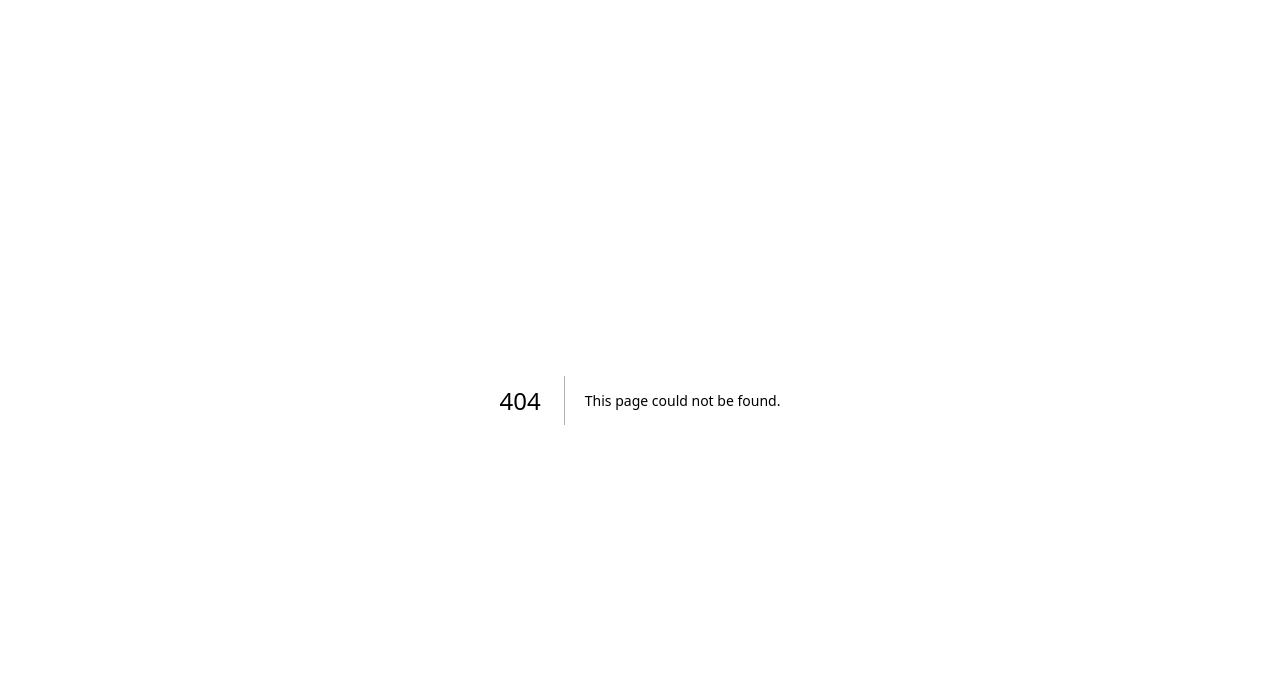
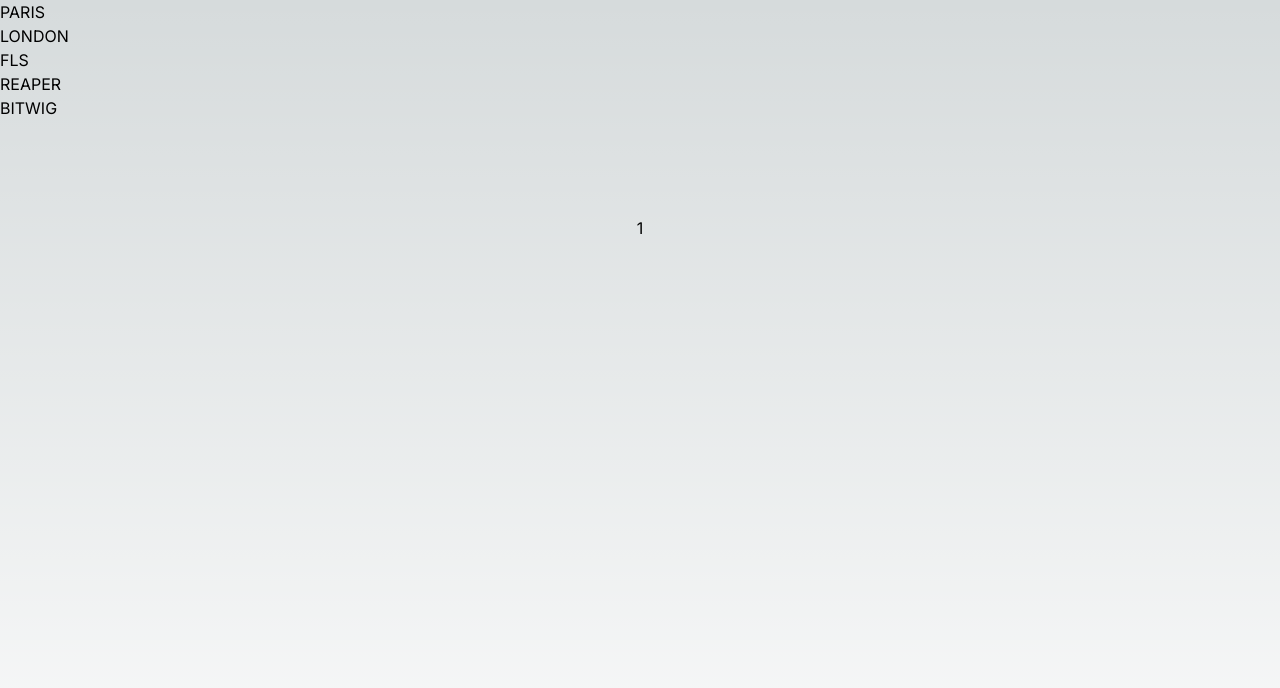
Before and after one commit to mrdeangray/nextjs-practice01, a Next.js app: page /blog/1 in a window 1280 px wide. Before the commit this address had no page. Shown: the top 688 px of the page. Built offline with nearby package versions, Linux system fonts and the light colour scheme.

Commit message:
added daws

```diff
--- /dev/null
+++ b/src/app/blog/[blogId]/page.tsx
@@ -0,0 +1,9 @@
+import Image from "next/image";
+
+export default function Blog({ params }: { params: { blogId: string } }) {
+    return (
+        <main className="flex min-h-screen flex-col items-center justify-between p-24">
+            <h1>{params.blogId}</h1>
+        </main>
+    );
+}
--- /dev/null
+++ b/src/app/city/[cityId]/page.tsx
@@ -0,0 +1,9 @@
+import Image from "next/image";
+
+export default function City({ params }: { params: { cityId: string } }) {
+  return (
+    <main className="flex min-h-screen flex-col items-center justify-between p-24">
+      <h1>{params.cityId}</h1>
+    </main>
+  );
+}
--- /dev/null
+++ b/src/app/components/Navbar/index.tsx
@@ -0,0 +1,30 @@
+"use client"
+import { useState } from "react";
+import Link from "next/link";
+
+export default function Navbar() {
+
+    const [cities, setCities] = useState(["paris", "london"])
+    const [daws, setDaw] = useState(["FLS", "REAPER", "Bitwig"])
+
+    return (
+        <ul>
+            {
+                cities.map((city) => (
+                    <li key={city}>
+                        <Link href={`/city/${city}`}>{city.toUpperCase()}</Link>
+                    </li>
+                ))
+
+            }
+            {
+                daws.map((daw) => (
+                    <li key={daw}>
+                        <Link href={`/daw/${daw}`}>{daw.toUpperCase()}</Link>
+                    </li>
+                ))
+
+            }
+        </ul>
+    );
+}
--- /dev/null
+++ b/src/app/daw/[dawId]/page.tsx
@@ -0,0 +1,9 @@
+import Image from "next/image";
+
+export default function Daw({ params }: { params: { dawId: string } }) {
+  return (
+    <main className="flex min-h-screen flex-col items-center justify-between p-24">
+      <h1>{params.dawId}</h1>
+    </main>
+  );
+}
--- a/src/app/layout.tsx
+++ b/src/app/layout.tsx
@@ -1,6 +1,8 @@
 import type { Metadata } from "next";
 import { Inter } from "next/font/google";
+import Navbar from "./components/Navbar";
 import "./globals.css";
+
 
 const inter = Inter({ subsets: ["latin"] });
 
@@ -16,7 +18,10 @@
 }>) {
   return (
     <html lang="en">
-      <body className={inter.className}>{children}</body>
+      <body className={inter.className}>
+        <Navbar />
+        {children}</body>
+
     </html>
   );
 }
```
